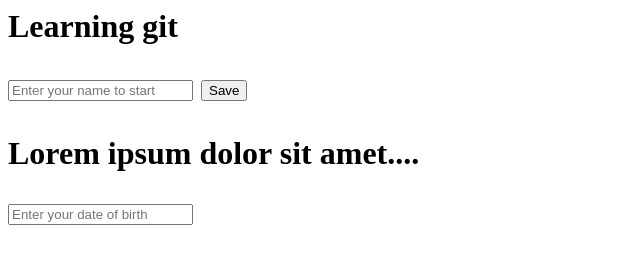
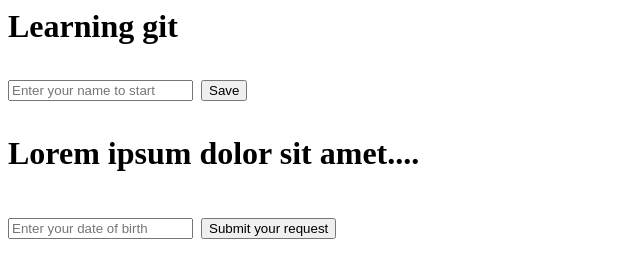
Before and after one commit to Hlyztrk/hellogit, a plain HTML site: page index.html in a window 1280 px wide. Shown: the whole page, without its empty margins (0-640 px from the left). Drawn offline with Linux system fonts and the light colour scheme.

Commit message:
another button to submit

```diff
--- a/index.html
+++ b/index.html
@@ -3,3 +3,4 @@
 <button type="button">Save</button>
 <p>Lorem ipsum dolor sit amet....</p>
 <input type="text" placeholder="Enter your date of birth">
+<button type="button">Submit your request</button>
```
